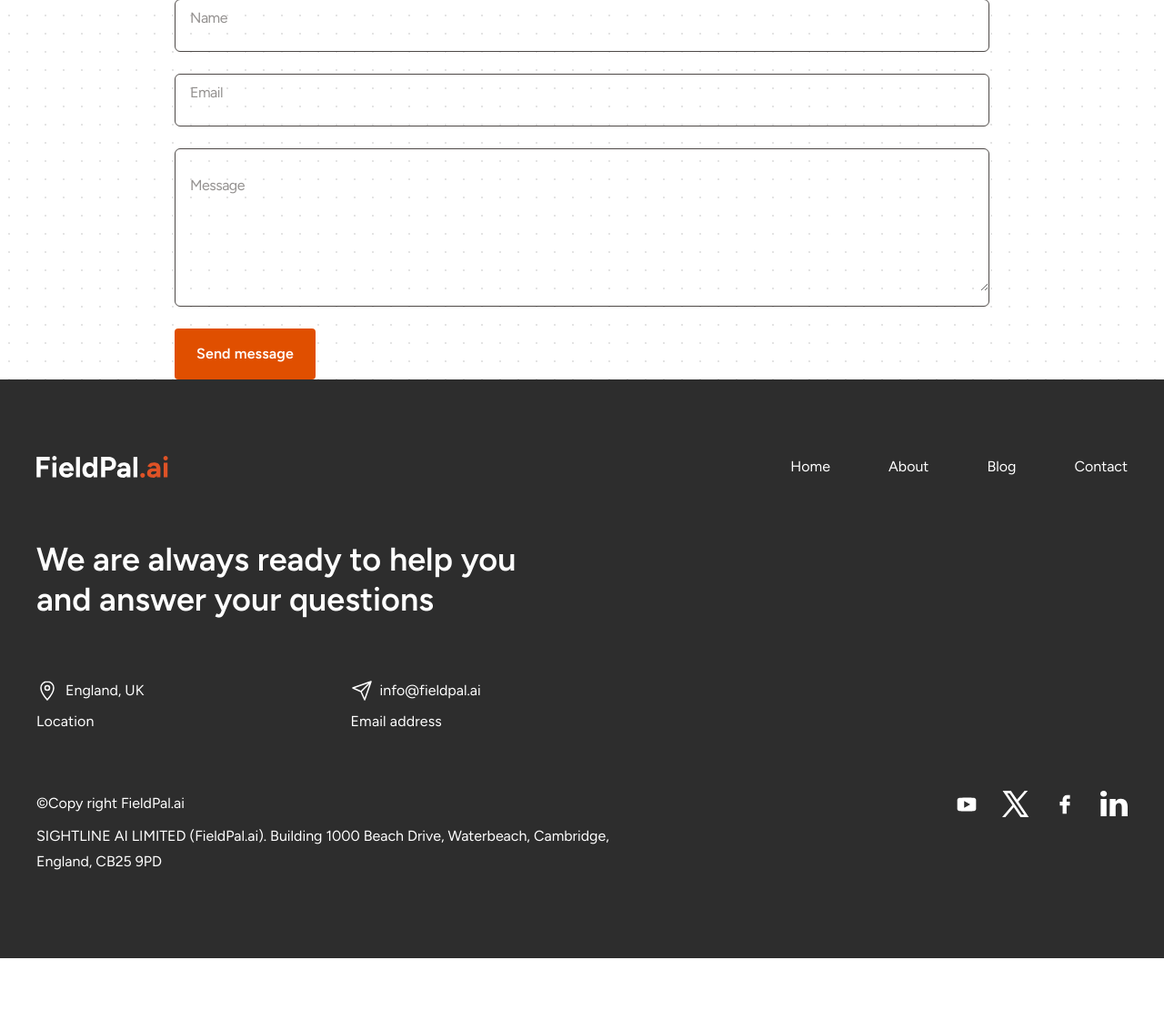
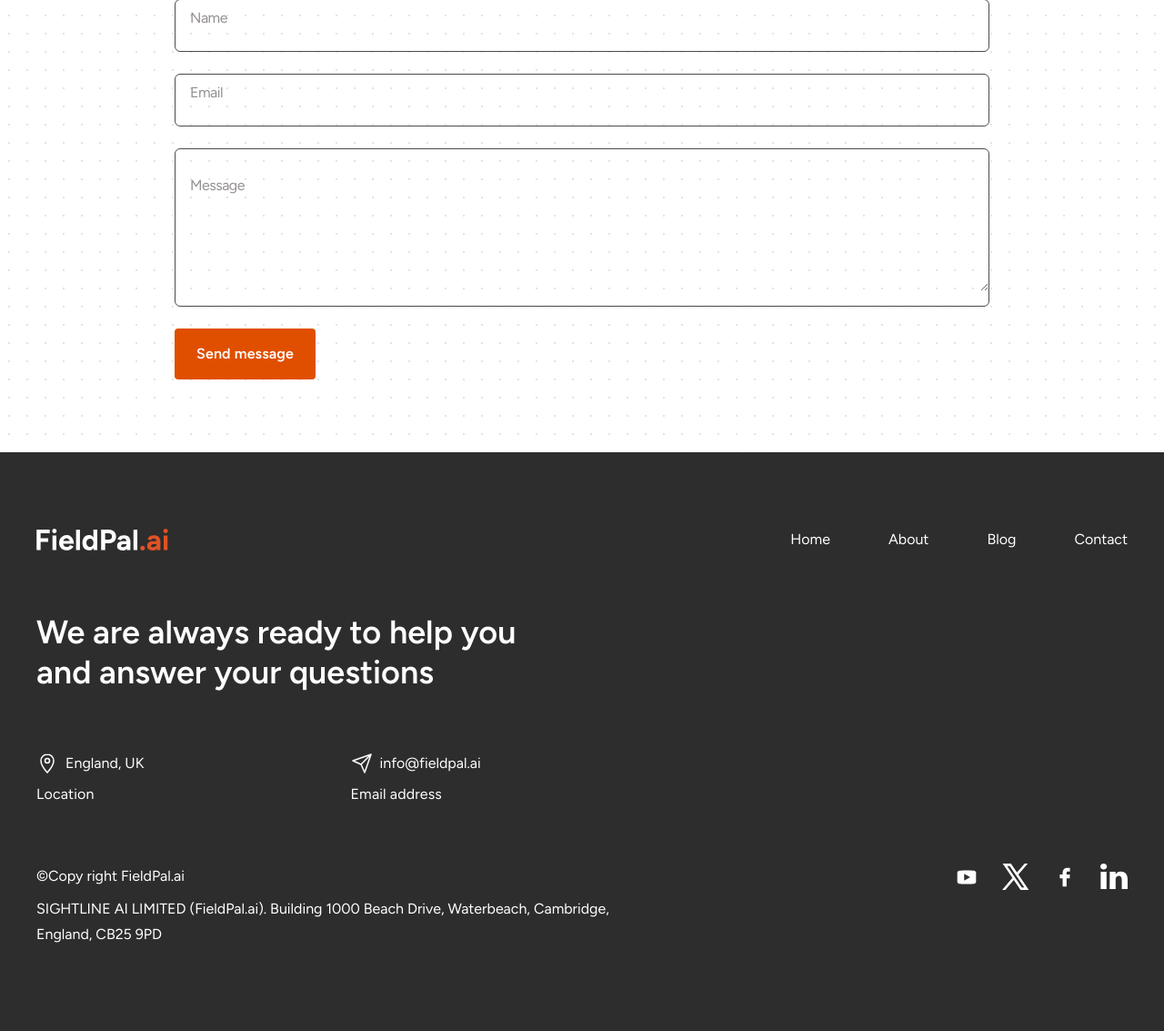
Before and after one commit to fieldpal-ai/fieldpal.ai, a FastAPI app: page /contact in a window 1280 px wide. Shown: the part 493-1626 px from the top of the page at 91% size. Before the commit the page ends 1546 px from the top, so only its background shows below. Run offline with FastAPI, Linux system fonts and the light colour scheme.

Commit message:
Update padding in contact.css for improved layout

```diff
--- a/static/css/contact.css
+++ b/static/css/contact.css
@@ -21,7 +21,7 @@
     display: flex;
     flex-direction: column;
     align-items: center;
-    padding: 60px 0 0 0;
+    padding: 60px 0 80px 0;
     gap: 0;
     isolation: isolate;
     width: 100%;
```
